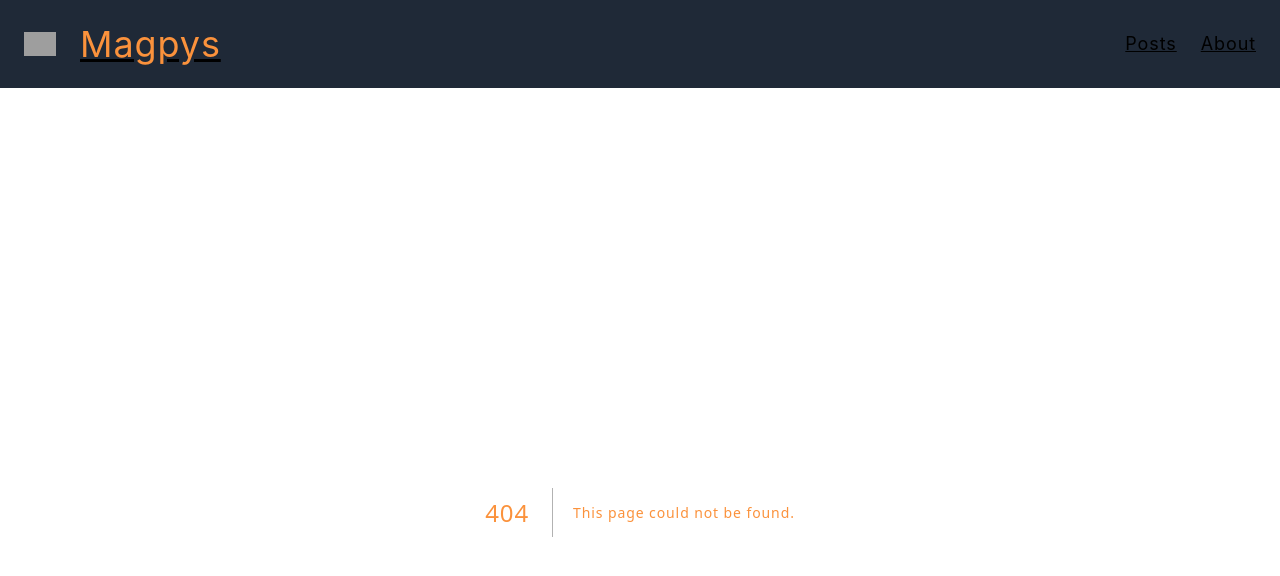
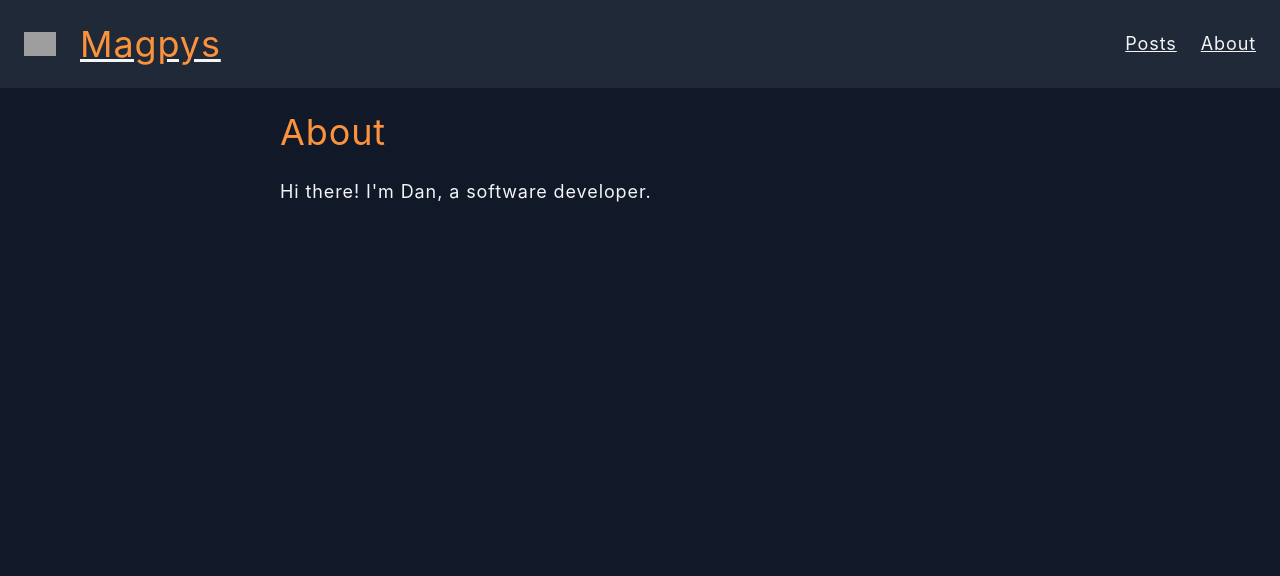
Before and after one commit to magpys/dan-blog, a Next.js app: page /dan-blog/about in a window 1280 px wide. Before the commit this address had no page. Shown: the top 576 px of the page. Built offline with nearby package versions, Linux system fonts and the light colour scheme; grey boxes are pictures that could not be loaded.

Commit message:
fix linting error and update base path

```diff
--- a/app/about/page.tsx
+++ b/app/about/page.tsx
@@ -2,7 +2,7 @@ export default function Page(): JSX.Element {
   return (
     <div className={`flex flex-col gap-6`}>
       <h1>About</h1>
-      <p>Hi there! I'm Dan, a software developer.</p>
+      <p>Hi there! I&#39;m Dan, a software developer.</p>
     </div>
   );
 }
--- a/next.config.js
+++ b/next.config.js
@@ -7,6 +7,7 @@ const nextConfig = {
   pageExtensions: ["js", "jsx", "mdx", "ts", "tsx"],
   // Optionally, add any other Next.js config below
   output: "export",
+  basePath: "/dan-blog",
 };
 
 module.exports = withMDX(nextConfig);
```
